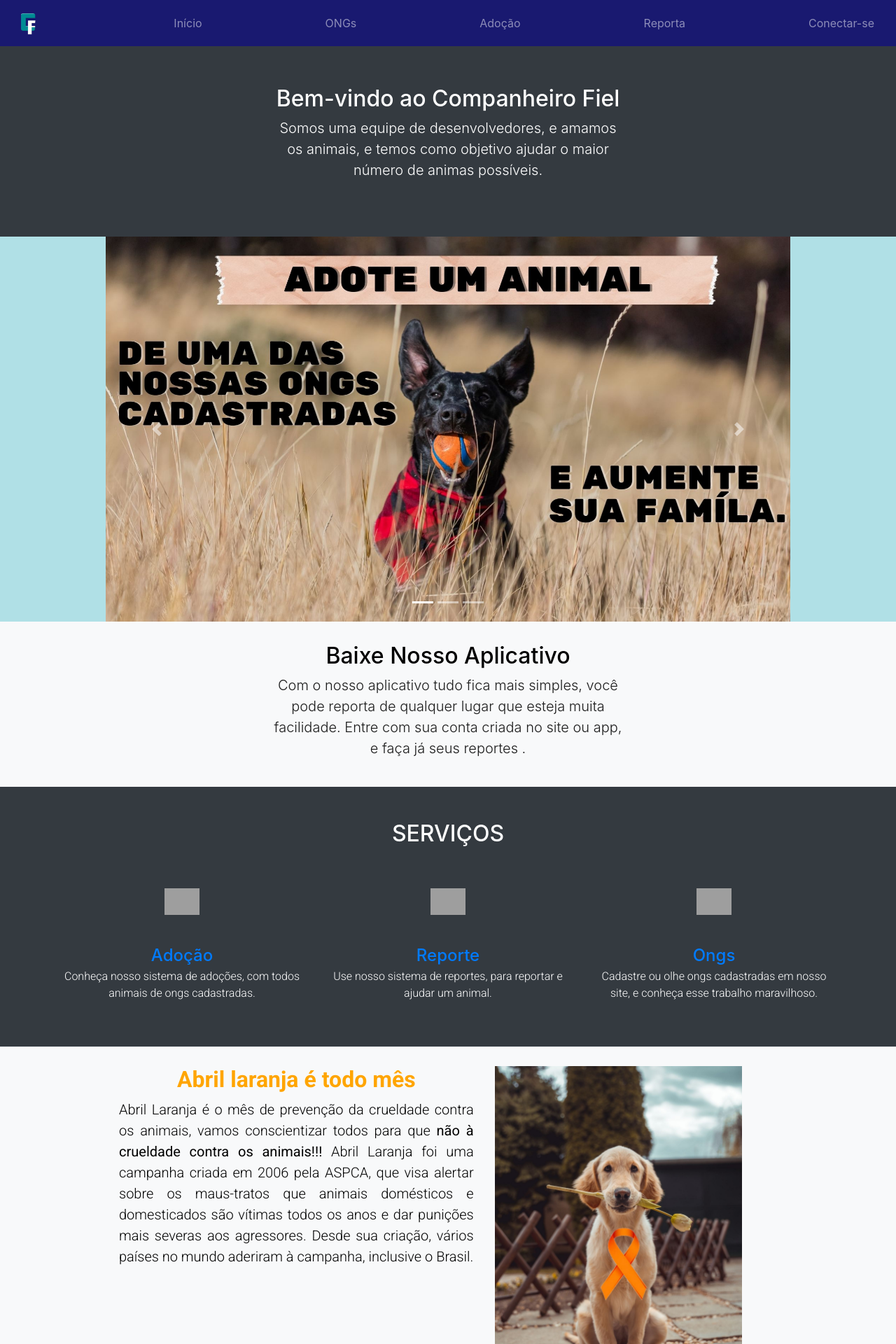
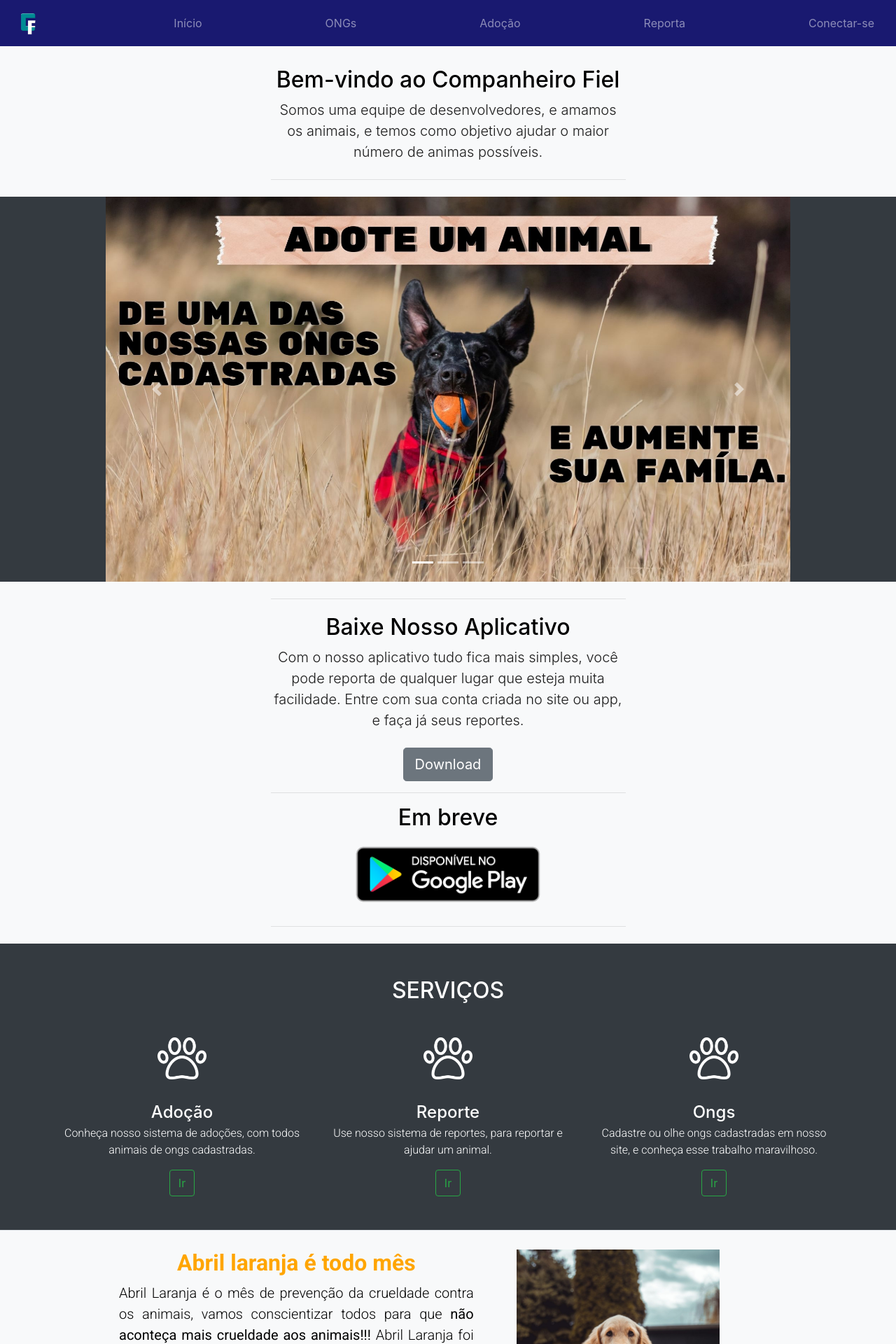
Before and after one commit to IgorSPessoa/tcc, a PHP site: page / in a window 1280 px wide. Shown: the top 1920 px of the page at 70% size. Run offline with PHP 8.4, Linux system fonts and the light colour scheme; some libraries are stand-ins or nearby versions; grey boxes are pictures that could not be loaded.

Commit message:
Redesign

```diff
--- a/css/index.css
+++ b/css/index.css
@@ -1,6 +1,5 @@
 body{
     color:#1c1c1c;
-    background-color: #B0E0E6;
 }
 
 h1,h2,h3{
@@ -8,11 +7,11 @@ h1,h2,h3{
 
 }
 /*Fonte de todo site*/
-.titulo,.titulo-adote,.titulo-reporte,.titulo-sobre{
+.titulo{
     font-family: 'Roboto', sans-serif;
     font-weight: 700;
 }
-.texto-campanha,.texto-sobre,.texto-reporte,.texto-adote{
+.texto-campanha{
     font-family: 'Roboto', sans-serif;
     font-weight: 300;
 }
@@ -28,9 +27,7 @@ h1,h2,h3{
     align-items: center;
     flex-wrap: wrap;
 
-    background-color: #B0E0E6;
-
-    width: 100%;
+    width: 90%;
     margin: 0 auto;
 }
 
--- a/index.php
+++ b/index.php
@@ -21,7 +21,7 @@
     <title>Companheiro Fiel</title>
 </head>
 
-<body>
+<body class="bg-dark">
     <?php
     //Iniciando sessão
     if (session_status() !== PHP_SESSION_ACTIVE) {
@@ -40,17 +40,15 @@
     }
     ?>
     <!-- Header-->
-    <header class="bg-dark py-2">
+    <header class="bg-light py-2">
         <div class="container px-5">
             <div class="row gx-5 justify-content-center">
                 <div class="col-lg-6">
-                    <div class="text-center my-5">
-                        <h1 class="display-5 fw-bolder text-white mb-2">Bem-vindo ao Companheiro Fiel</h1>
-                        <p class="lead text-white mb-4">Somos uma equipe de desenvolvedores, e amamos
+                    <div class="text-center my-3">
+                        <h1 class="display-5 fw-bolder text mb-2">Bem-vindo ao Companheiro Fiel</h1>
+                        <p class="lead text mb-4">Somos uma equipe de desenvolvedores, e amamos
                             os animais, e temos como objetivo ajudar o maior número de animas possíveis.</p>
-                        <div class="d-grid gap-3 d-sm-flex justify-content-sm-center">
-
-                        </div>
+                        <hr />
                     </div>
                 </div>
             </div>
@@ -99,59 +97,61 @@
             <div class="row gx-5 justify-content-center">
                 <div class="col-lg-6">
                     <div class="text-center my-2">
+                        <hr />
                         <h1 class="display-5 fw-bolder text mb-2">Baixe Nosso Aplicativo</h1>
                         <p class="lead text mb-4">Com o nosso aplicativo tudo fica mais simples, você
                             pode reporta de qualquer lugar que esteja muita facilidade. Entre com sua conta
-                            criada no site ou app, e faça já seus reportes .</p>
-                        <div class="d-grid gap-3 d-sm-flex justify-content-sm-center">
+                            criada no site ou app, e faça já seus reportes.</p>
+                        <a class="btn btn-secondary btn-lg" href="#">Download</a>
+                        <hr />
+                        <div class="container px-5">
+                            <h2 class="text-center text font-alt mb-1">Em breve</h2>
+                            <div class="d-flex flex-column flex-lg-row align-items-center justify-content-center">
+                                <img src="./imgs/google.png" alt="Img google play store" width="300" />
+                            </div>
                         </div>
+                        <hr />
                     </div>
                 </div>
             </div>
         </div>
     </section>
 
-
-
-
     <!-- Serviços -->
     <section class="bg-dark text-white py-5 border-bottom">
         <div class="container">
             <div class="text-center">
-                <h2 class="section-heading text-white text-uppercase">Serviços</h2>
+                <h2 class="text-white text-uppercase">Serviços</h2>
             </div>
             <div class="row text-center">
                 <div class="col-md-4">
                     <span class="fa-stack fa-4x">
-                        <img src="https://image.flaticon.com/icons/png/512/12/12638.png" width="50">
+                        <img src="./imgs/patinha.png" width="70">
                     </span>
-                    <a href="./adocao.php">
-                        <h4 class="my-1">Adoção</h4>
-                    </a>
+                    <h4 class="my-1">Adoção</h4>
                     <p class="texto">Conheça nosso sistema de adoções, com
                         todos animais de ongs cadastradas.
                     </p>
+                    <a href="./ongs.php" class="btn btn-outline-success">Ir</a>
                 </div>
                 <div class="col-md-4">
                     <span class="fa-stack fa-4x">
-                        <img src="https://image.flaticon.com/icons/png/512/12/12638.png" width="50">
+                        <img src="./imgs/patinha.png" width="70">
                     </span>
-                    <a href="./reportar.php">
-                        <h4 class="my-1">Reporte</h4>
-                    </a>
+                    <h4 class="my-1">Reporte</h4>
                     <p class="texto">Use nosso sistema de reportes, para reportar
                         e ajudar um animal.
                     </p>
+                    <a href="./ongs.php" class="btn btn-outline-success">Ir</a>
                 </div>
                 <div class="col-md-4">
                     <span class="fa-stack fa-4x">
-                        <img src="https://image.flaticon.com/icons/png/512/12/12638.png" width="50">
+                        <img src="./imgs/patinha.png" width="70">
                     </span>
-                    <a href="./ongs.php">
-                        <h4 class="my-1">Ongs</h4>
-                    </a>
+                    <h4 class="my-1">Ongs</h4>
                     <p class="texto">Cadastre ou olhe ongs cadastradas em nosso site,
                         e conheça esse trabalho maravilhoso.</p>
+                    <a href="./ongs.php" class="btn btn-outline-success"> Ir </a>
                 </div>
             </div>
     </section>
@@ -164,48 +164,41 @@
                     <h2 class="titulo"> Abril laranja é todo mês</h2>
                     <p class="texto-campanha">
                         Abril Laranja é o mês de prevenção da crueldade contra os animais, vamos conscientizar
-                        todos para que <strong>não à crueldade contra os animais!!!</strong> Abril Laranja foi uma campanha
+                        todos para que <strong>não aconteça mais crueldade aos animais!!!</strong> Abril Laranja foi uma campanha
                         criada em 2006 pela ASPCA, que visa alertar sobre os maus-tratos que animais domésticos e domesticados
                         são vítimas todos os anos e dar punições mais severas aos agressores. Desde sua criação, vários países
                         no mundo aderiram à campanha, inclusive o Brasil.
                     </p>
                 </div>
                 <div class="col-md-5">
-                    <img src="./imgs/abril-laranja.jpg" class="img-fluid" height="200" width="500">
+                    <img src="./imgs/abril-laranja.jpg" class="img-fluid" height="100" width="290">
                 </div>
             </div>
         </div>
     </section>
 
-    <!--Equipe-->
-    <section class="text-center bg-dark">
-        <div class="container">
-            <h2 class="mb-3 text-white">Equipe</h2>
-            <div class="row">
-                <div class="col-lg-4">
-                    <div class="mx-auto mb-5 mb-lg-0">
-                        <img class="img-fluid rounded-circle mb-3" src="./imgs/adocao.jpg" alt="..." />
-                        <h5 class="text-white mb-0">Jose</h5>
-                        <p class="text-white mb-0">Lindo</p>
-                    </div>
-                </div>
-                <div class="col-lg-4">
-                    <div class="mx-auto mb-5 mb-lg-0">
-                        <img class="img-fluid rounded-circle mb-3" src="./imgs/adocao.jpg" alt="..." />
-                        <h5 class="text-white mb-0">Guilherme</h5>
-                        <p class="text-white mb-0">Lindo</p>
-                    </div>
-                </div>
-                <div class="col-lg-4">
-                    <div class="mx-auto mb-5 mb-lg-0">
-                        <img class="img-fluid rounded-circle mb-3" src="./imgs/adocao.jpg" alt="..." />
-                        <h5 class="text-white mb-0">Igor</h5>
-                        <p class="text-white mb-0">Lindo</p>
+    <!--Quem somos-->
+    <section class="bg-dark py-2">
+        <div class="container px-5">
+            <div class="row gx-5 justify-content-center">
+                <div class="col-lg-6">
+                    <div class="text-center my-3">
+                        <hr />
+                        <h2 class="display-5 fw-bolder text-white mb-2">O que é o Companheiro Fiel?</h2>
+                        <p class="lead text-white mb-4 text-justify">
+                            Companheiro Fiel é uma equipe de programadores apaixonado por animais,
+                            e queremos poder ajudar os animais de alguma forma em nossa área de trabalho/estudo,
+                            então criamos duas plataformas com o intuito e objetivo de ajudar ongs que resgatam
+                            animais, para que essas ongs recebam reportes de todas as pessoas que também querem
+                            ajudar os animais.
+                        </p>
+                        <hr />
                     </div>
                 </div>
             </div>
         </div>
     </section>
+
 
     <?php
     require_once("includes/footer.php");
```
Also changed, not shown: ong_profile.php (+52 -41 lines), imgs/fluxo.png (added), imgs/google.png (added), imgs/patinha.png (added).
